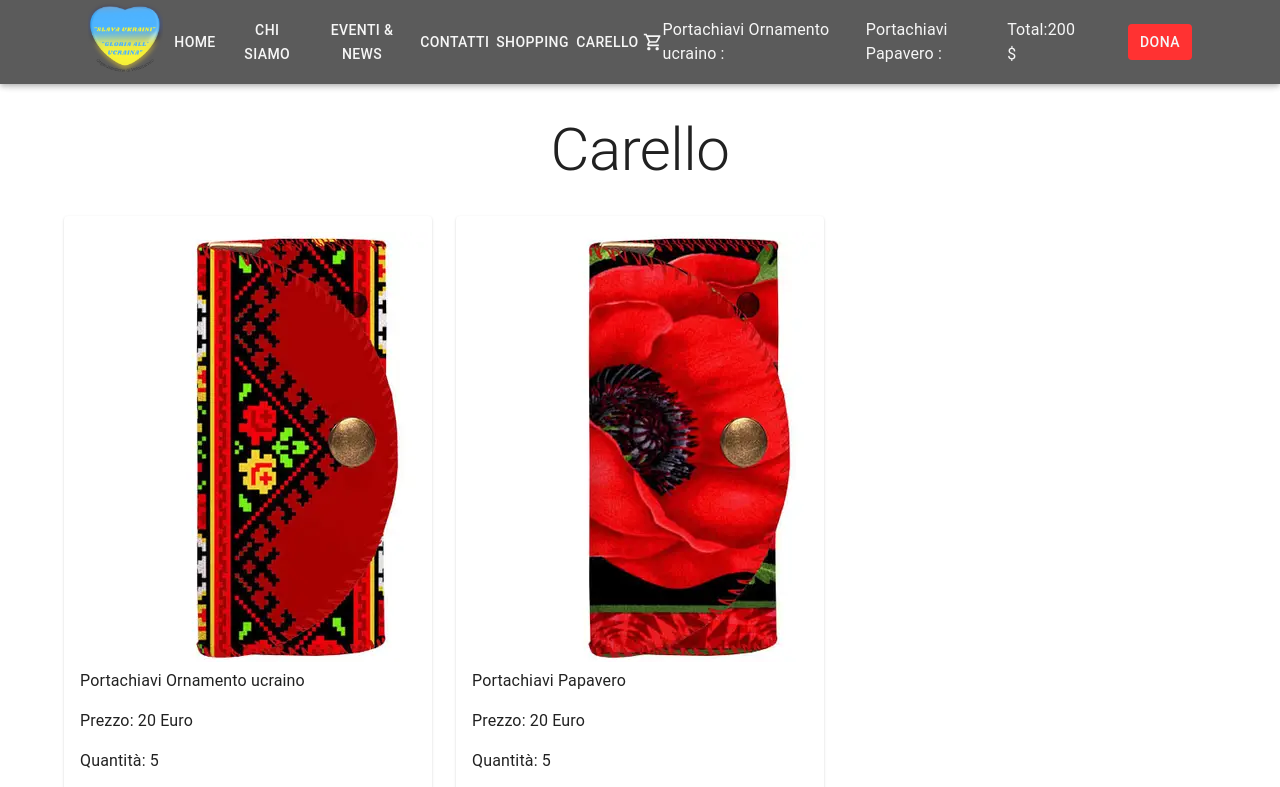
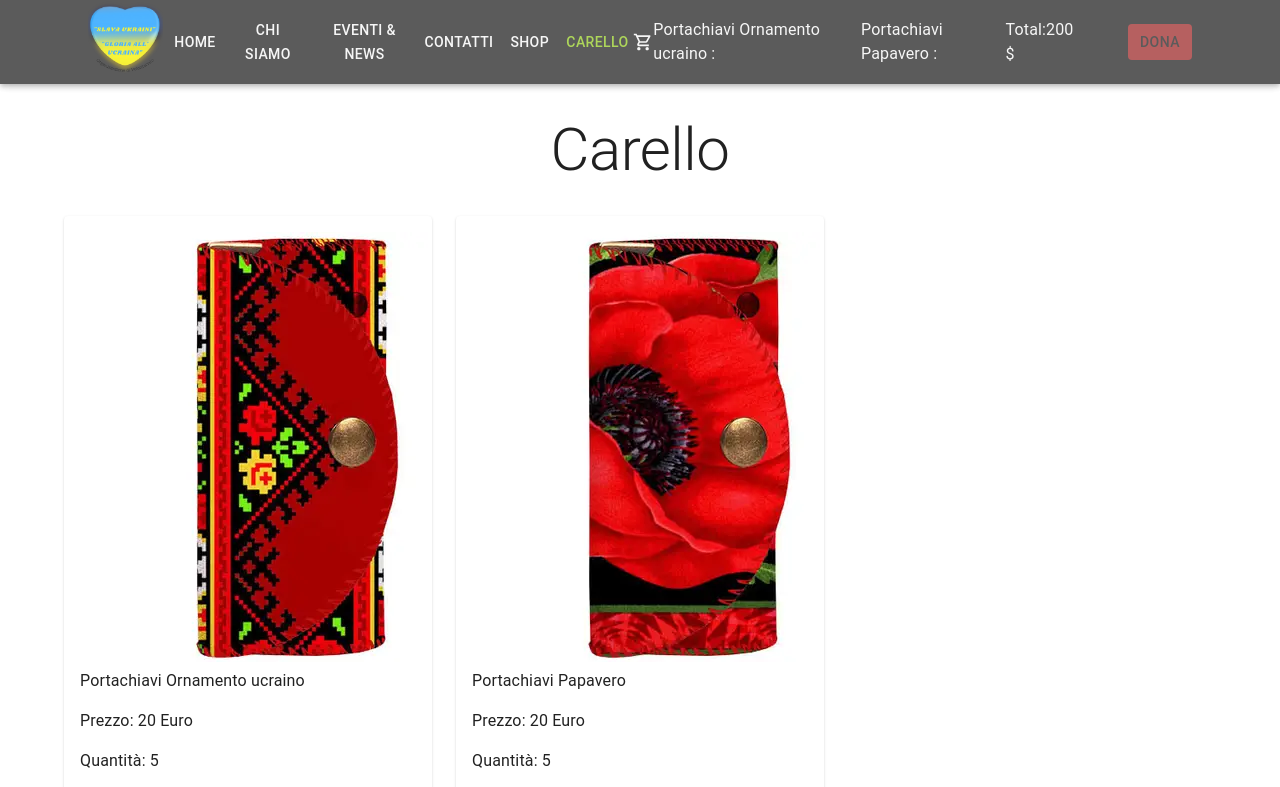
Before and after one commit to KDaniyil/slava-ukraini, a React (Create React App) app: page /cart in a window 1280 px wide. Shown: the top 787 px of the page. Built offline with nearby package versions, Linux system fonts and the light colour scheme.

Commit message:
add MenuItem component

```diff
--- a/src/components/Menu/Menu.scss
+++ b/src/components/Menu/Menu.scss
@@ -1,14 +1,23 @@
-button a{
-    text-decoration: none;
-    color:whitesmoke;
-}
 .btn-dona{
     margin-left: 50px;
+    background-color: rgb(241, 62, 62);
     transition: all .5s ease;
-    background-color:red;
+    opacity: 0.6;
+    a{
+        text-decoration: none;
+        color: #333;
+    }
     &:hover{
-        background-color: rgb(241, 62, 62);
+        background-color:red;
         transform: scale(1.5);
         transition: all .5s ease;
     }
 }
+.menu-item-active{
+    text-decoration: none;
+    color: yellowgreen;
+}
+.menu-item{
+    text-decoration: none;
+    color:whitesmoke;
+}
--- a/src/components/Menu/Menu.tsx
+++ b/src/components/Menu/Menu.tsx
@@ -1,8 +1,10 @@
 import { Button } from '@mui/material'
 import CartHeader from 'components/CartHeader/CartHeader'
+import MenuIcons from 'components/MenuIcons/MenuIcons'
 import { ProductsInCart } from 'container/App/App'
-import { Link } from 'react-router-dom'
+import { Link, NavLink } from 'react-router-dom'
 import './Menu.scss'
+import MenuItem from './MenuItem'
 
 type Props = {
     productsInCart: ProductsInCart
@@ -10,29 +12,15 @@ type Props = {
 const Menu = ({ productsInCart }: Props) => {
     return (
         <>
-            <Button color="primary">
-                <Link to={'/'} color="whitesmoke">
-                    HOME
-                </Link>
-            </Button>
-            <Button color="inherit">
-                <Link to={'aboutus'}>CHI SIAMO</Link>
-            </Button>
-            <Button color="inherit">
-                <Link to={'news'}>EVENTI & NEWS</Link>
-            </Button>
-            <Button color="inherit">
-                <Link to={'contacts'}>CONTATTI</Link>
-            </Button>
-            <Button color="inherit">
-                <Link to={'shopping'}>SHOPPING</Link>
-            </Button>
-            <Button color="inherit">
-                <Link to={'cart'}>CARELLO</Link>
-            </Button>
+            <MenuItem to="/">HOME</MenuItem>
+            <MenuItem to="/about-us">CHI SIAMO</MenuItem>
+            <MenuItem to="/news">EVENTI & NEWS</MenuItem>
+            <MenuItem to="/contacts">CONTATTI</MenuItem>
+            <MenuItem to="/shop">SHOP</MenuItem>
+            <MenuItem to="/cart">CARELLO</MenuItem>
             <CartHeader productsInCart={productsInCart} />
-            <Button color="inherit" className="btn-dona">
-                DONA
+            <Button className="btn-dona">
+                <NavLink to="/donation">DONA</NavLink>
             </Button>
         </>
     )
--- /dev/null
+++ b/src/components/Menu/MenuItem.tsx
@@ -0,0 +1,22 @@
+import { Button } from '@mui/material'
+import { NavLink } from 'react-router-dom'
+
+type Props = {
+    to: string
+    children: React.ReactNode
+}
+const MenuItem = ({ to, children }: Props) => {
+    return (
+        <Button>
+            <NavLink
+                to={to}
+                className={({ isActive }) =>
+                    isActive ? 'menu-item-active' : 'menu-item'
+                }
+            >
+                {children}
+            </NavLink>
+        </Button>
+    )
+}
+export default MenuItem
--- /dev/null
+++ b/src/container/App/App.scss
@@ -0,0 +1,2 @@
+$dark-color: #333;
+$light-color:#f5f5f5;
--- a/src/container/App/App.tsx
+++ b/src/container/App/App.tsx
@@ -13,6 +13,8 @@ import { useState } from 'react'
 import { Route, Routes } from 'react-router-dom'
 import { postsArray, lastPostsArray } from 'utils/posts'
 import { omit } from 'lodash'
+import './App.scss'
+import Donation from 'pages/Donation/Donation'
 
 type Props = {}
 export type ProductsInCart = {
@@ -44,21 +46,24 @@ const App = (props: Props) => {
                 <CssBaseline />
                 <Header productsInCart={productsInCart} />
                 <Routes>
-                    <Route path="/" element={<Home posts={lastPostsArray} />} />
-                    <Route path="aboutus" element={<AboutUs />} />
                     <Route
-                        path="news"
+                        path="/"
+                        element={<Home posts={postsArray.slice(-3)} />}
+                    />
+                    <Route path="/about-us" element={<AboutUs />} />
+                    <Route
+                        path="/news"
                         element={<NewsEvents posts={postsArray} />}
                     />
-                    <Route path="contacts" element={<Contacts />} />
+                    <Route path="/contacts" element={<Contacts />} />
                     <Route
-                        path="/shopping"
+                        path="/shop"
                         element={
                             <Shopping addProductToCart={addProductToCart} />
                         }
                     />
                     <Route
-                        path="cart"
+                        path="/cart"
                         element={
                             <CartPage
                                 productsInCart={productsInCart}
@@ -67,6 +72,7 @@ const App = (props: Props) => {
                             />
                         }
                     />
+                    <Route path="/donation" element={<Donation />} />
                 </Routes>
 
                 <Footer />
--- /dev/null
+++ b/src/pages/Donation/Donation.tsx
@@ -0,0 +1,5 @@
+type Props = {}
+const Donation = (props: Props) => {
+    return <div>Donation</div>
+}
+export default Donation
--- a/src/pages/NewsEvents/NewsEvents.tsx
+++ b/src/pages/NewsEvents/NewsEvents.tsx
@@ -9,7 +9,9 @@ const NewsEvents = ({ posts }: Props) => {
     return (
         <div>
             <PageTitle title="Eventi & News" />
-            <PostsList posts={posts} />
+            <PostsList
+                posts={posts.filter((post) => post.category === 'mitings')}
+            />
         </div>
     )
 }
```
